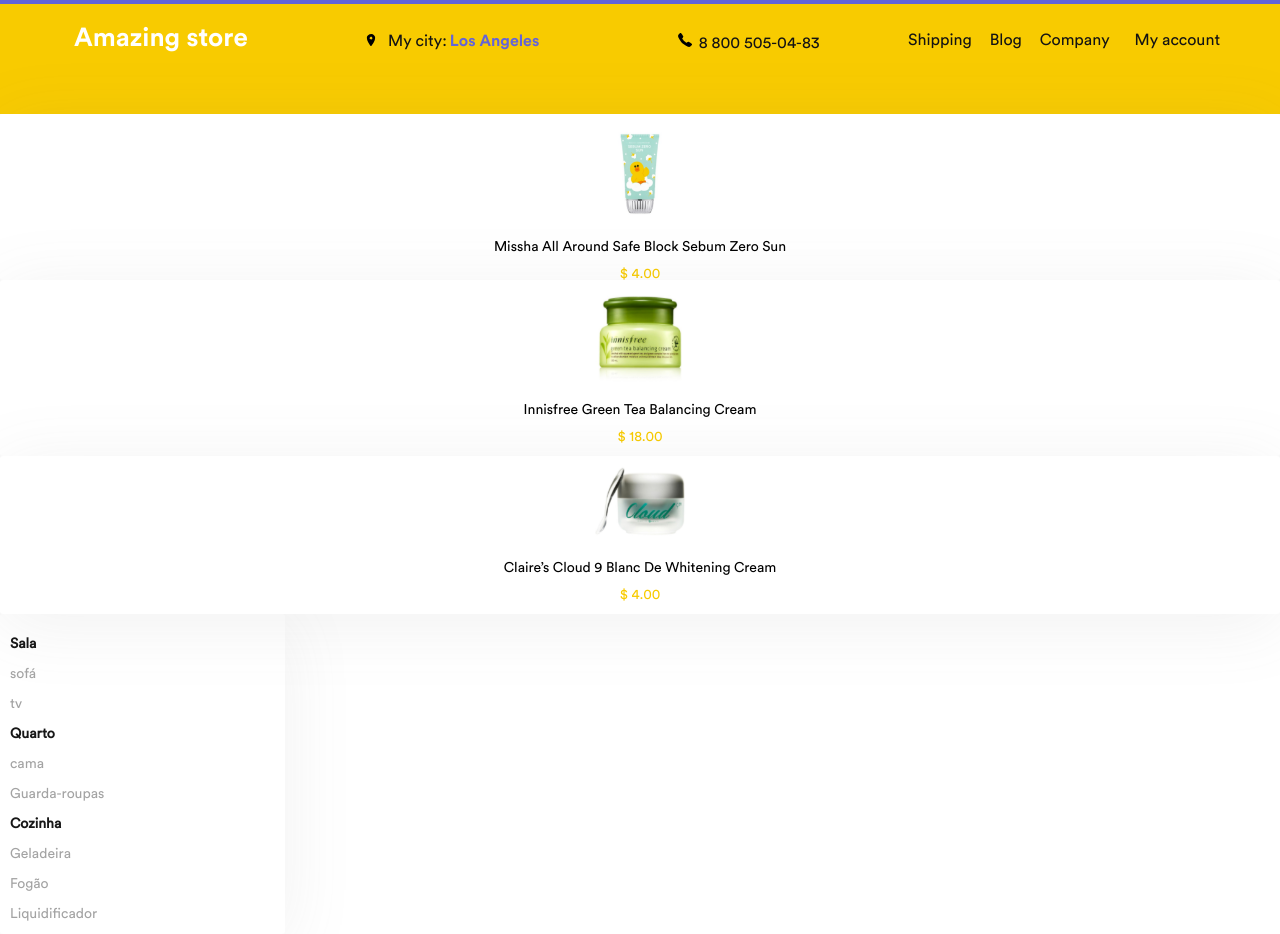
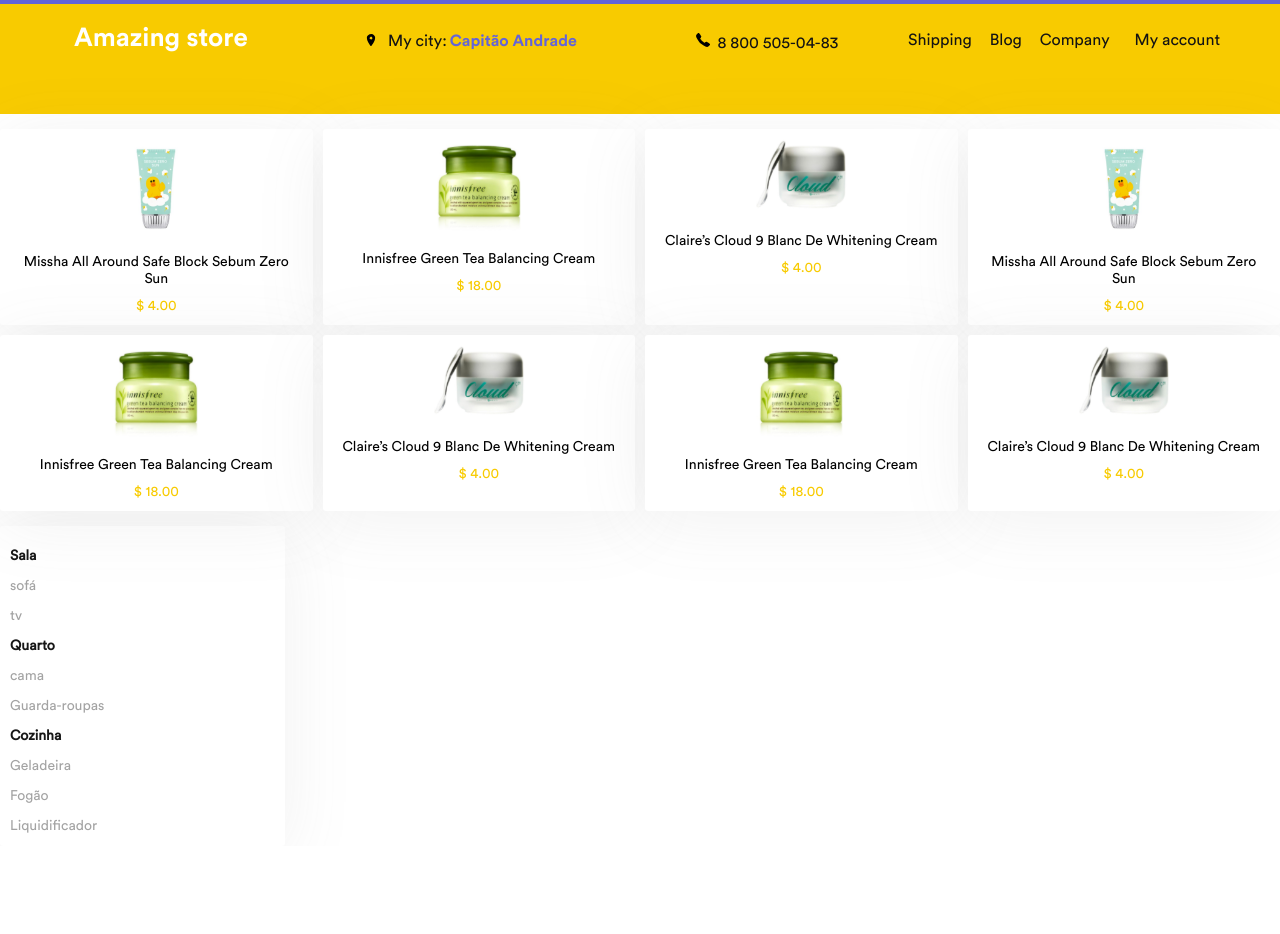
Before and after one commit to edmarfelipe/amazing-store, a React (Create React App) app: page / in a window 1280 px wide. After the commit the page ends 846 px from the top, so only its background shows below. Built offline with nearby package versions, Linux system fonts and the light colour scheme.

Commit message:
refactor: add button cart

```diff
--- a/src/App.js
+++ b/src/App.js
@@ -30,7 +30,7 @@
   return (
     <>
       <GlobalStyle />
-      <Header title="Amazing store" cityName="Los Angeles" tel="8 800 505-04-83" menuItems={menuItems} />
+      <Header title="Amazing store" cityName="Capitão Andrade" tel="8 800 505-04-83" menuItems={menuItems} />
       <Archive />
       <SideMenu categories={categories} />
     </>
--- a/src/components/Card/index.js
+++ b/src/components/Card/index.js
@@ -2,7 +2,7 @@
 import PropTypes from 'prop-types'
 
 import {
-  Container, Image, Title, Value,
+  Container, Image, Title, Value, Button,
 } from './styles'
 
 export default function Card({
@@ -13,6 +13,7 @@
       <Image alt={imageAlt} src={imageUrl} loading="lazy" />
       <Title>{title}</Title>
       <Value>{`$ ${price}`}</Value>
+      <Button>ADD TO CART</Button>
     </Container>
   )
 }
--- a/src/components/Card/styles.js
+++ b/src/components/Card/styles.js
@@ -2,7 +2,7 @@
 import Variables from '../../styles/variables'
 
 export const Container = styled.li`
-  background-color: #ffffff;
+  background-color: ${Variables.backgroundColor};
   border-radius: 3px;
   box-shadow: 0px 10px 70px rgba( 121, 121, 121, 0.1);
   height: auto;
@@ -10,6 +10,30 @@
   padding: 10px;
   text-align: center;
   width: 100%;
+
+  &:hover  button {
+    display: block;
+  }
+`
+
+export const Button = styled.button`
+  background: ${Variables.secondaryColor};
+  border: none;
+  box-sizing: border-box;
+  color: ${Variables.backgroundColor};
+  cursor: pointer;
+  display: none;
+  font-family: 'Raleway', sans-serif;
+  height: 50px;
+  letter-spacing: 0.2em;
+  text-transform: uppercase;
+  transition: 1s;
+  width: 100%;
+
+
+  &:hover {
+    transform: translate(0, -20px);
+  }
 `
 
 export const Image = styled.img`
--- a/src/pages/Archive/index.js
+++ b/src/pages/Archive/index.js
@@ -25,6 +25,36 @@
         imageAlt="Whitening Cream"
         price="4.00"
       />
+      <Card
+        title="Missha All Around Safe Block Sebum Zero Sun"
+        imageUrl="./assets/imgs/product-1.png"
+        imageAlt="Block Sebum Zero Sun"
+        price="4.00"
+      />
+      <Card
+        title="Innisfree Green Tea Balancing Cream"
+        imageUrl="./assets/imgs/product-2.png"
+        imageAlt="Green Tea"
+        price="18.00"
+      />
+      <Card
+        title="Claire’s Cloud 9 Blanc De Whitening Cream"
+        imageUrl="./assets/imgs/product-3.png"
+        imageAlt="Whitening Cream"
+        price="4.00"
+      />
+      <Card
+        title="Innisfree Green Tea Balancing Cream"
+        imageUrl="./assets/imgs/product-2.png"
+        imageAlt="Green Tea"
+        price="18.00"
+      />
+      <Card
+        title="Claire’s Cloud 9 Blanc De Whitening Cream"
+        imageUrl="./assets/imgs/product-3.png"
+        imageAlt="Whitening Cream"
+        price="4.00"
+      />
     </Container>
   )
 }
--- a/src/pages/Archive/styles.js
+++ b/src/pages/Archive/styles.js
@@ -2,6 +2,7 @@
 
 export const Container = styled.div`
   display: grid;
-  grid-template-columns: 1fr;
-  grid-template-rows: 166px auto;
+  grid-gap: 10px;
+  grid-template-columns: repeat(4, 1fr);
+  margin: 15px 0;
 `
```
